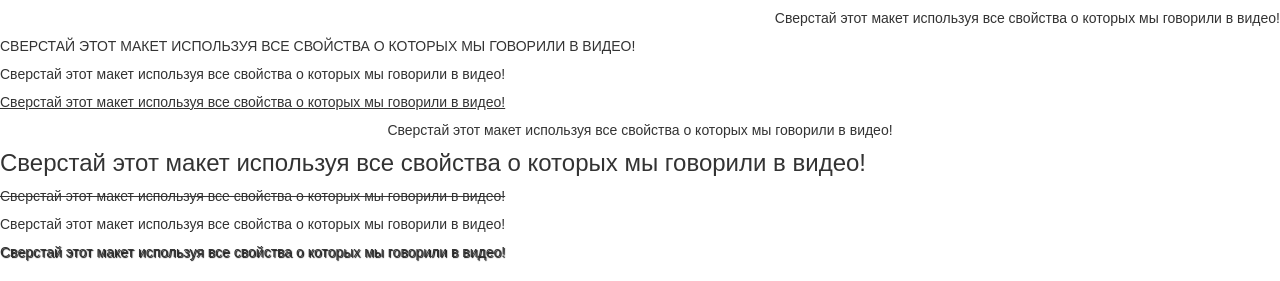
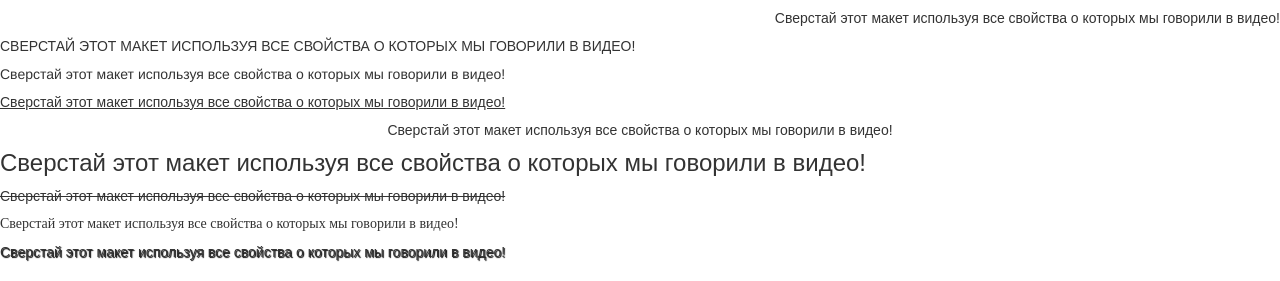
Before and after one commit to Flutternyash/Practice, a plain HTML site: page Practice/index.html in a window 1280 px wide. Shown: the part 226-507 px from the top of the page. Drawn offline with Linux system fonts and the light colour scheme.

Commit message:
fix font

```diff
--- a/Practice/css/style.css
+++ b/Practice/css/style.css
@@ -45,7 +45,7 @@ h3 {
 }
 
 .italic {
-  font-family: "Arial - Italic MT", sans-serif;
+  font-family: "Arial MT Italic", Helvetica, sans-serif;
 }
 
 .line {
@@ -65,7 +65,7 @@ h3 {
 }
 
 .new-roman {
-  font-family: "Times New Roman PSMT", sans-serif;
+  font-family: "Times New Roman", Times, serif;
 }
 
 .shadow {
```
